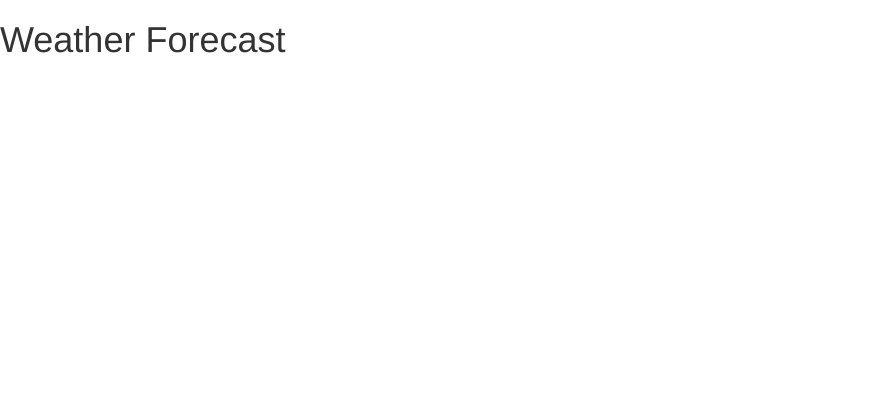
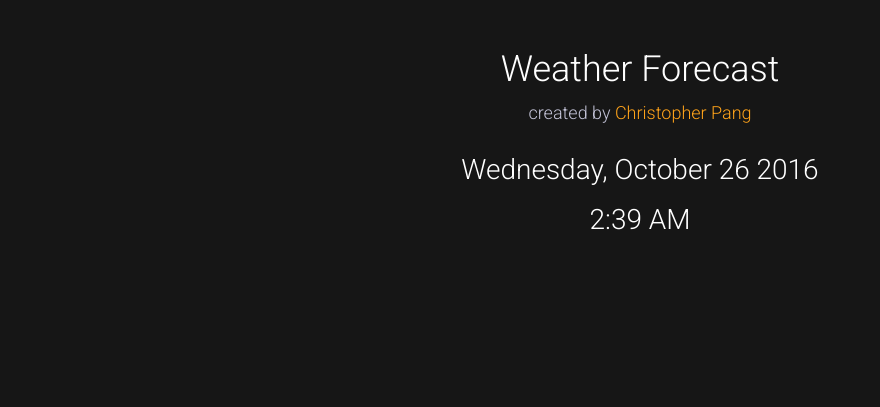
Before and after one commit to christophercypang/WeatherForecast, a plain HTML site: page WeatherForecast/index.html at #!/weather in a window 1280 px wide. Shown: the whole page, without its empty margins (0-880 px from the left). Drawn offline with nearby package versions, Linux system fonts and the light colour scheme; some packages are replaced by stand-ins of ours; files that its build step writes are made by us from their sources; some icons are missing; files whose address does not match are found by name.

Commit message:
Removed Weather.html - use index instead
Fixed bug where bootstrap would overtake CSS

```diff
--- a/WeatherForecast/controller.js
+++ b/WeatherForecast/controller.js
@@ -1,6 +1,6 @@
 angular.module('WeatherApp')
 
-.controller('WeatherController', function($scope, $rootScope) {
+.controller('WeatherController', function($scope, $rootScope, $http, $interval) {
 
 	var chosenCity = '';
 
--- a/WeatherForecast/index.html
+++ b/WeatherForecast/index.html
@@ -5,24 +5,42 @@
     <base href='/'>
 
     <link href='https://fonts.googleapis.com/css?family=Roboto:300' rel='stylesheet' type='text/css'>
-    <link rel='stylesheet' href='src/main.css'>
     <link rel='stylesheet' type='text/css' href='https://cdnjs.cloudflare.com/ajax/libs/weather-icons/2.0.9/css/weather-icons.min.css'>
     <link rel='stylesheet' type='text/css' href='https://maxcdn.bootstrapcdn.com/bootstrap/3.3.7/css/bootstrap.min.css'>
+    <link rel='stylesheet' href='main.css'>
 
-
+    <script src = 'https://cdnjs.cloudflare.com/ajax/libs/angular.js/1.5.8/angular.min.js'></script>
     <script src = 'https://cdnjs.cloudflare.com/ajax/libs/jquery/3.1.1/jquery.min.js'></script>
-    <script src = 'https://cdnjs.cloudflare.com/ajax/libs/angular.js/1.5.8/angular.min.js'></script>
     <script src = 'https://cdnjs.cloudflare.com/ajax/libs/angular.js/1.5.8/angular-route.min.js'></script>
     <script src = 'app.js'></script>
     <script src = 'controller.js'></script>
     <script src = "https://use.fontawesome.com/8b655a70be.js"></script>
+  </head>
+
+  <body>
+
+    <div class = 'bigdiv' ng-controller='WeatherController' ng-init="getCurrDate();">
+        <div class='header'>
+          <h1> Weather Forecast </h1>
+    </div>
+
+<div class='author'>
+  <p> created by <a href="http://christopherpang.net" class='byCP'> Christopher Pang </a> </p>
+</div>
+
+<div class='date' id='currDate'>
+  <div>
+    {{dateToday}}
+  </div>
+  <div style='margin-top: 10px;'>
+    <!--{{timeNow}}-->
+    <p> {{clock | date:'h:mm a'}}</p>
+  </div>
+</div>
 
 
 
-  </head>
-  <body>
-
-    <ng-view></ng-view>
+</div>
 
   </body>
 
--- a/WeatherForecast/main.css
+++ b/WeatherForecast/main.css
@@ -3,3 +3,34 @@ body {
 	font-family: "Roboto";
 	padding-bottom: 12%;
 }
+
+
+.header {
+	color: white;
+	text-align: center;
+	margin-top: 50px;
+	font-size: 32px;
+}
+
+.author {
+	color: #c2c2d6;
+	text-align: center;
+	font-size: 18px;
+}
+
+.byCP {
+	text-decoration: none;
+	color: #ffa31a;
+}
+
+.byCP:hover {
+	text-decoration: none;
+	color: #F9DF04;
+}
+
+.date {
+	text-align: center;
+	color: white;
+	font-size: 28px;
+	margin-top: 25px;
+}
--- a/WeatherForecast/weather.html
+++ /dev/null
@@ -1,5 +0,0 @@
-<div class = 'bigdiv' ng-controller='WeatherController'>
- <div class='header'>
-  <h1> Weather Forecast </h1>
-</div>
-</div>
```
